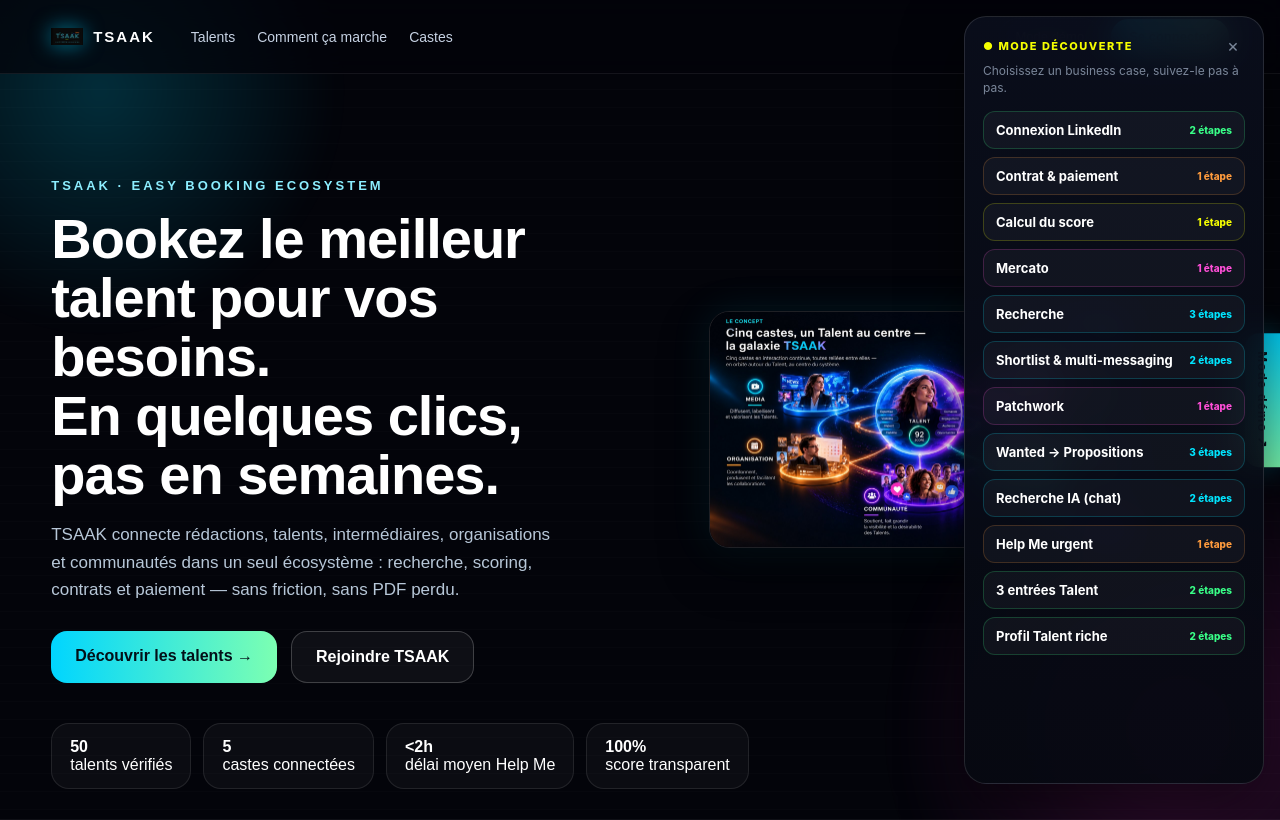
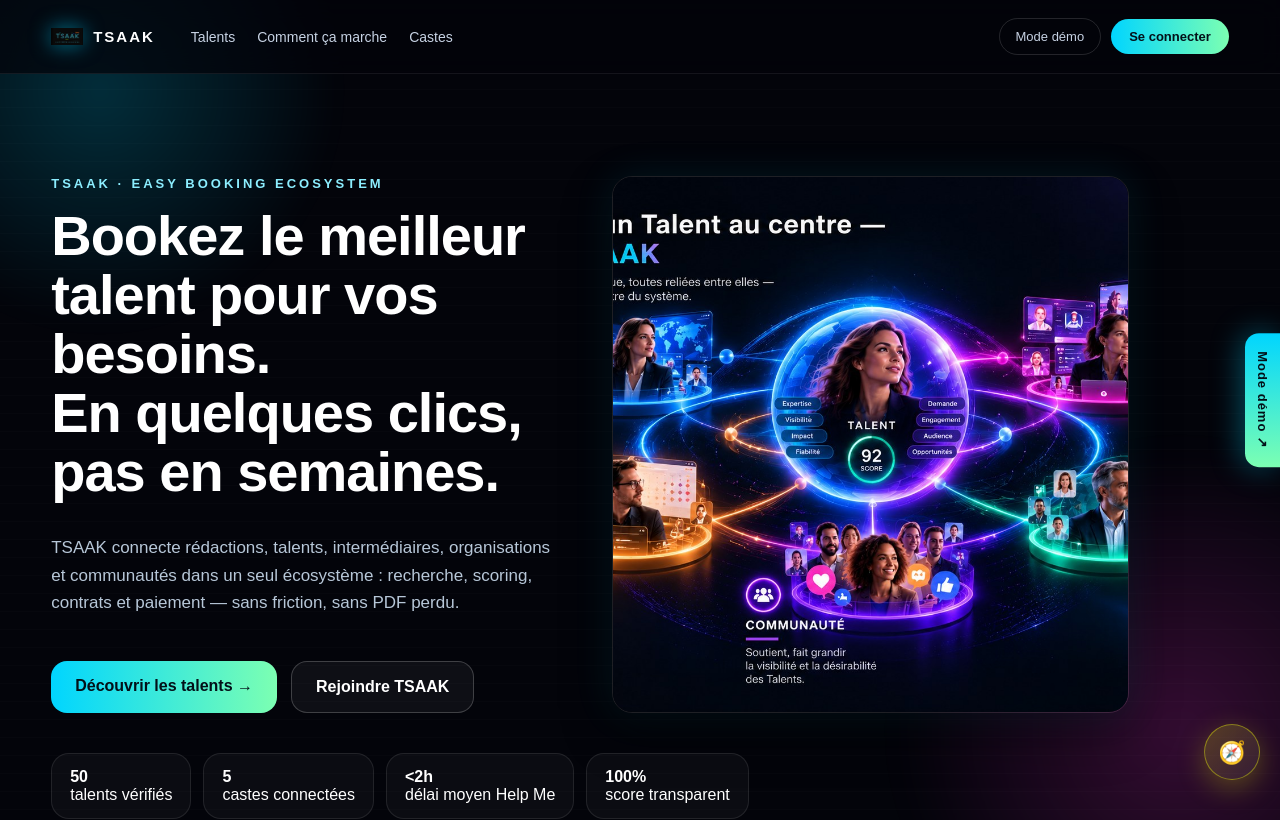
Before and after one commit to brunodreyfus-rgb/tsaak, a Next.js app: page / in a window 1280 px wide. Shown: the top 820 px of the page. Built offline with nearby package versions, Linux system fonts and the light colour scheme.

Commit message:
Add files via upload

```diff
--- a/components/RichDemoUI.js
+++ b/components/RichDemoUI.js
@@ -63,6 +63,35 @@
       <div style={{fontWeight:900,fontSize:14,color:rightColor||c}}>{right}</div>
       {rightSub && <div style={{color:'#8CA0B8',fontSize:11}}>{rightSub}</div>}
     </div>}
+  </div>;
+}
+
+const DAY_LABELS = ['L','M','M','J','V','S','D'];
+export function useNextDays(n=7){
+  const [days,setDays]=useState(null);
+  useEffect(()=>{
+    const out=[]; const now=new Date();
+    for(let i=0;i<n;i++){ const d=new Date(now); d.setDate(now.getDate()+i); out.push({ label: DAY_LABELS[(d.getDay()+6)%7], num: d.getDate(), iso: d.toISOString().slice(0,10) }); }
+    setDays(out);
+  },[n]);
+  return days;
+}
+
+export function AvailabilityCalendar({c=colors.talent,days,booked=[],value,onChange}){
+  if(!days) return <div style={{height:84}}/>;
+  return <div style={{display:'grid',gridTemplateColumns:`repeat(${days.length},1fr)`,gap:8}}>
+    {days.map((d,i)=>{
+      const isBooked = booked.includes(i);
+      const avail = !!value[i];
+      const bg = isBooked ? 'rgba(255,255,255,.04)' : avail ? c+'22' : 'rgba(255,255,255,.03)';
+      const bd = isBooked ? 'rgba(255,255,255,.16)' : avail ? c : 'rgba(255,255,255,.16)';
+      return <div key={d.iso} onClick={()=>!isBooked && onChange(i,!avail)}
+        style={{textAlign:'center',padding:'10px 2px',borderRadius:12,background:bg,border:`1px solid ${bd}`,cursor:isBooked?'default':'pointer',opacity:isBooked?.6:1,transition:'all .15s'}}>
+        <div style={{fontSize:10,color:'#8CA0B8',fontWeight:800,letterSpacing:1}}>{d.label}</div>
+        <div style={{fontSize:16,fontWeight:900,color:isBooked?'#8CA0B8':avail?c:'#5b6b82',margin:'4px 0'}}>{d.num}</div>
+        <div style={{fontSize:9,fontWeight:700,color:isBooked?'#8CA0B8':avail?c:'#5b6b82'}}>{isBooked?'Réservé':avail?'Dispo':'Indispo'}</div>
+      </div>;
+    })}
   </div>;
 }
 
@@ -238,7 +267,7 @@
 
 export function DiscoveryPanel(){
   const router = useRouter();
-  const [open, setOpen] = useLocal('tsaak:discovery:open', true);
+  const [open, setOpen] = useLocal('tsaak:discovery:open', false);
   const [sel, setSel] = useLocal('tsaak:discovery:case', null);
   const [mounted, setMounted] = useState(false);
   useEffect(()=>{ setMounted(true); }, []);
@@ -248,10 +277,11 @@
   const stepIdx = current ? current.steps.findIndex(s => s.href === path) : -1;
 
   if (!open) {
-    return <div onClick={()=>setOpen(true)} style={{position:'fixed',right:0,top:'50%',transform:'translateY(-50%)',zIndex:999,cursor:'pointer',
-      background:'linear-gradient(135deg,#F6FF0022,#ffffff10)',border:'1px solid #F6FF0066',borderRight:'none',borderRadius:'14px 0 0 14px',
-      padding:'16px 10px',color:'#F6FF00',fontWeight:800,fontSize:12,letterSpacing:1,writingMode:'vertical-rl',boxShadow:'0 0 24px rgba(246,255,0,.18)'}}>
-      ● MODE DÉCOUVERTE
+    return <div onClick={()=>setOpen(true)} title='Mode découverte — guide pas à pas' style={{position:'fixed',right:20,bottom:20,zIndex:999,cursor:'pointer',
+      width:56,height:56,borderRadius:'50%',display:'flex',alignItems:'center',justifyContent:'center',
+      background:'linear-gradient(135deg,#F6FF0033,#ffffff14)',border:'1px solid #F6FF0066',
+      boxShadow:'0 8px 28px rgba(246,255,0,.25)',fontSize:22,lineHeight:1}}>
+      🧭
     </div>;
   }
 
--- a/pages/index.js
+++ b/pages/index.js
@@ -147,8 +147,8 @@
  navPrimary:{padding:'10px 18px',borderRadius:999,color:'#031018',background:'linear-gradient(90deg,#00D5FF,#7CFFB2)',textDecoration:'none',fontWeight:800,fontSize:13},
 
  hero:{position:'relative',zIndex:1,maxWidth:1180,padding:'clamp(50px,8vw,110px) clamp(18px,4vw,70px) 30px'},
- heroGrid:{display:'grid',gridTemplateColumns:'repeat(auto-fit,minmax(340px,1fr))',gap:'32px 44px',alignItems:'center'},
- heroText:{minWidth:0},
+ heroGrid:{display:'grid',gridTemplateColumns:'repeat(auto-fit,minmax(380px,1fr))',gap:'32px 44px',alignItems:'stretch'},
+ heroText:{minWidth:0,display:'flex',flexDirection:'column',justifyContent:'center'},
  kicker:{color:'#8CEEFF',letterSpacing:3,textTransform:'uppercase',fontSize:13,fontWeight:800},
  title:{fontSize:'clamp(32px,4.6vw,56px)',lineHeight:1.05,margin:'16px 0',letterSpacing:-1,fontWeight:800},
  sub:{color:'#B7C7D8',fontSize:17,lineHeight:1.6,maxWidth:560},
@@ -158,8 +158,8 @@
  metrics:{display:'flex',gap:12,marginTop:40,flexWrap:'wrap'},
  metric:{padding:'14px 18px',border:'1px solid #ffffff18',borderRadius:18,background:'#ffffff09',display:'grid'},
 
- conceptFrame:{display:'block',justifySelf:'end',width:'100%',maxWidth:420,borderRadius:20,overflow:'hidden',border:'1px solid #ffffff1c',boxShadow:'0 20px 50px rgba(0,0,0,.4), 0 0 40px rgba(0,213,255,.10)',textDecoration:'none'},
- conceptImg:{display:'block',width:'100%',height:'auto'},
+ conceptFrame:{display:'block',width:'100%',height:'100%',minHeight:260,borderRadius:20,overflow:'hidden',border:'1px solid #ffffff1c',boxShadow:'0 20px 50px rgba(0,0,0,.4), 0 0 40px rgba(0,213,255,.10)',textDecoration:'none'},
+ conceptImg:{display:'block',width:'100%',height:'100%',objectFit:'cover',objectPosition:'center'},
 
  section:{position:'relative',zIndex:1,padding:'50px clamp(18px,4vw,70px)',borderTop:'1px solid #ffffff0c'},
  sectionHead:{marginBottom:28,maxWidth:720},
```
Also changed, not shown: pages/talent.js (+18 -1 lines).
